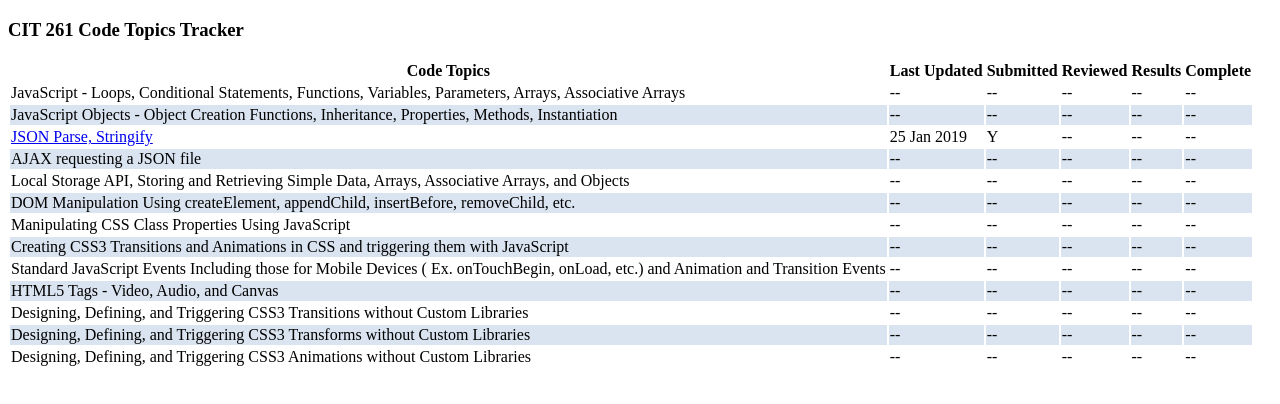
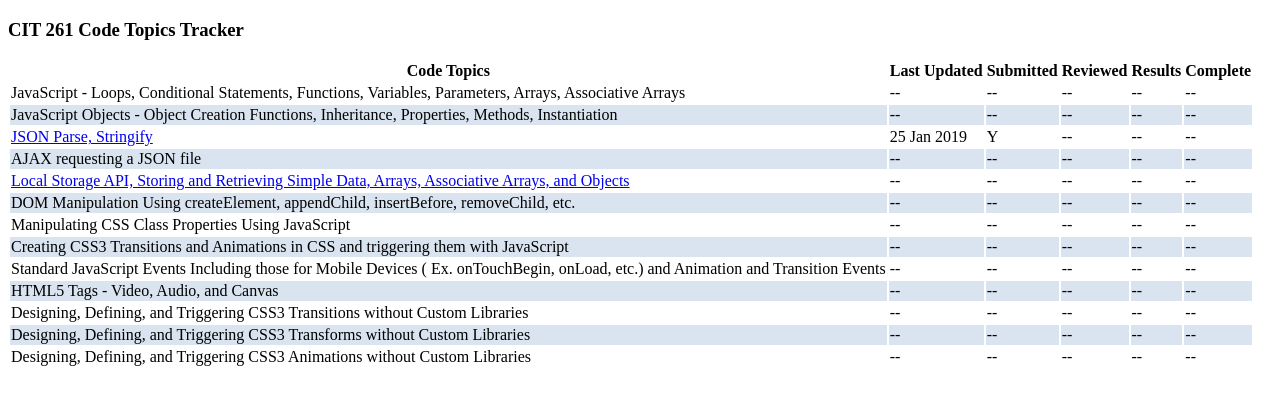
Before and after one commit to Camille-Owens/camille-owens.github.io, a plain HTML site: page index.html in a window 1280 px wide. Drawn offline with Linux system fonts and the light colour scheme.

Commit message:
add link to local storage assignment

```diff
--- a/index.html
+++ b/index.html
@@ -53,7 +53,7 @@
 						<td>--</td>
 					</tr>
 					<tr>
-						<td>Local Storage API, Storing and Retrieving Simple Data, Arrays, Associative Arrays, and Objects</td>
+						<td><a href="examples/json.html">Local Storage API, Storing and Retrieving Simple Data, Arrays, Associative Arrays, and Objects</a></td>
 						<td>--</td>
 						<td>--</td>
 						<td>--</td>
```
